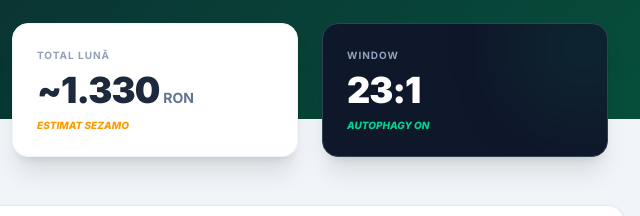
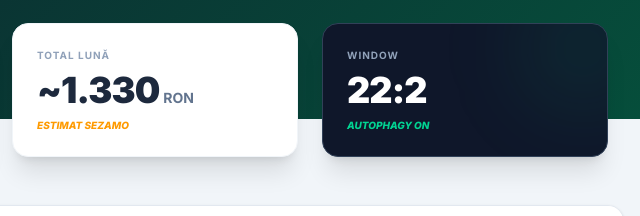
Before and after one commit to avra911/omad-goal, a plain HTML site: page index.html in a window 1280 px wide. Shown: the part 314-530 px from the top of the page, 640-1280 px from the left. Drawn offline with nearby package versions, Linux system fonts and the light colour scheme.

Commit message:
Updated file

```diff
--- a/index.html
+++ b/index.html
@@ -120,7 +120,7 @@
                 <div class="absolute top-0 right-0 w-32 h-32 bg-emerald-500/10 rounded-full blur-2xl -mr-10 -mt-10"></div>
                 <p class="text-[10px] font-bold text-slate-400 uppercase tracking-widest mb-2 relative z-10">Window</p>
                 <div class="flex items-baseline gap-1 mb-2 relative z-10">
-                    <span class="text-4xl font-black text-white tracking-tight">23:1</span>
+                    <span class="text-4xl font-black text-white tracking-tight">22:2</span>
                 </div>
                 <p class="text-[10px] font-bold text-emerald-400 italic uppercase relative z-10">Autophagy On</p>
             </div>
```
